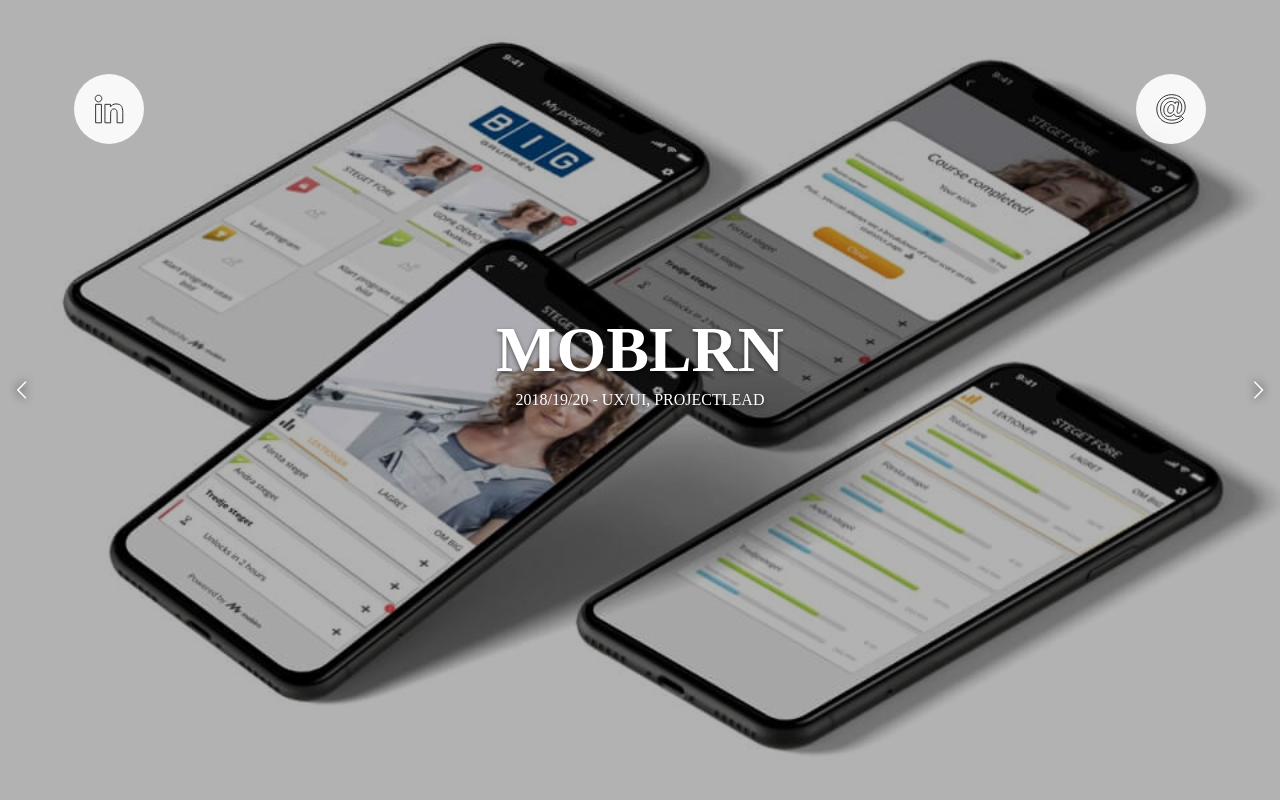
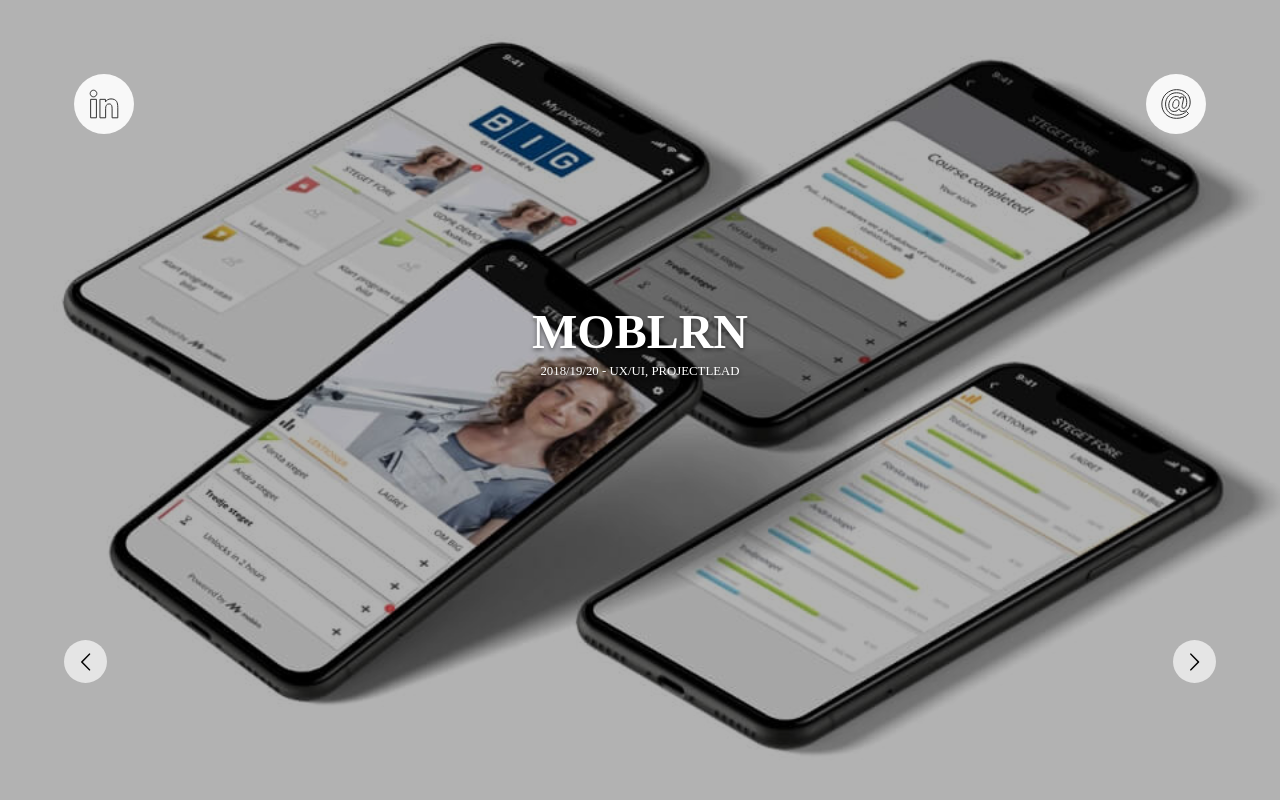
Before and after one commit to Vittra/portfolio-2020, a React (Create React App) app: page / in a window 1280 px wide. Shown: the top 800 px of the page. Built offline with nearby package versions, Linux system fonts and the light colour scheme.

Commit message:
prep för release

```diff
--- a/src/Components/ProjectForm.js
+++ b/src/Components/ProjectForm.js
@@ -8,6 +8,9 @@ import LoadSpinner from '../Images/Misc/load-spinner.svg'
 
 
 const projectform = (props) => {
+
+
+
     return(
         <div className="Project">
             <LazyLoad height={'100vh'} >
--- a/src/Components/Projects.css
+++ b/src/Components/Projects.css
@@ -1,11 +1,12 @@
 *{
     font-family: AvenirNext-Regular;
+    color: #272727 ;
 }
 
 
 
 body{
-    background-color: #FFF;
+    background-color: #fff;
 }
 
 a:visited{
@@ -110,32 +111,18 @@ h2{
 
 .react-multiple-carousel__arrow--left, .react-multiple-carousel__arrow--right{
     top: 50vh;
-    /* background-color: transparent !important; */
     margin-top: 0 !important;
-    position: fixed !important;
+    position: absolute !important;
     height: 0;
+    padding-right: 15px;
+    padding-left: 15px;
     color: white;
     background-color: rgba(246,246,246,0.75) !important;
     box-shadow: 0 2px 5px 0 rgba(0,0,0,0.20);
 }
 .react-multiple-carousel__arrow--left{
     left: 1vw !important;
-    padding-right: 15px;
-    padding-left: 15px;
-    /* margin-left: 12vw; */
     overflow: hidden;
-}
-
-
-.react-multiple-carousel__arrow--left:hover{
-    padding-right: 130px;
-
-}
-
-
-
-.react-multiple-carousel__arrow--right:hover{
-    padding-left: 110px;
 }
 
 @media screen and (hover: hover) {
@@ -148,10 +135,15 @@ h2{
         content: "Next project";
         right: 40px;
     }
+
+    .react-multiple-carousel__arrow--left:hover{
+        padding-right: 130px;
+    }
+
+    .react-multiple-carousel__arrow--right:hover{
+        padding-left: 110px;
+    }
  }
-
-
-
 
 .react-multiple-carousel__arrow::before{
     color: black !important;
@@ -160,16 +152,12 @@ h2{
 
 .react-multiple-carousel__arrow--right{
     right: 1vw !important;
-    padding-left: 15px;
-    padding-right: 15px;
     /* margin-right: 12vw; */
     overflow: hidden;
 }
 .react-multiple-carousel__arrow {
     transition: all 0.3s !important;
 }
-
-
 
 .react-multiple-carousel__arrow::after {
     position: absolute;
@@ -230,8 +218,6 @@ h2{
     margin-bottom: 40px;
 }
 
-.CarouselDots{
-}
 
 li{
     margin: 0px !important;
@@ -269,13 +255,20 @@ font-style: italic;
 
 
 @media (hover: none) and (max-height: 825px)  {
+    .HeroCardTitleWrapper{
+        width: 100vw;
+    }
+
+
     h1{
         /* font-size: 2rem; */
         top: 42vh;
+        font-size: 3rem;
 
     }
     h2{
         top: 48vh;
+        font-size: 0.8rem;
     }
 
     .projectImagesDescription:last-child{
@@ -291,26 +284,23 @@ font-style: italic;
         max-width: 90vw;
     }
 
+
     .react-multiple-carousel__arrow--left{
-        left: 0 !important;
-        padding: 0 !important;
-        background-color: transparent !important;
-        top: 46vh;
+        left: 5vw !important;
         margin-left: 0vw;
+        top: 80vh;
+
+
+
     }
 
     .react-multiple-carousel__arrow--right{
-        right: 0 !important;
-        padding: 0 !important;
-        background-color: transparent !important;
-        top: 46vh;
+        right:5vw !important;
         margin-right: 0vw;
+        top: 80vh;
+
     }
 
-    .react-multiple-carousel__arrow::before {
-        text-shadow: 0 0px 10px rgba(0,0,0,1);
-        color: white !important;
-    }
 
     .ProjectTitle{
         margin-top: 3vh;
@@ -346,10 +336,6 @@ font-style: italic;
         box-shadow: none;
     }
 
-    h2{
-        font-size: 1rem;
-    }
-
     .splitter{
         margin-bottom: 2vh;
     }
--- a/src/Components/SoMeNav.css
+++ b/src/Components/SoMeNav.css
@@ -48,7 +48,7 @@ object{
 
     .SoMeNav a{
         background-color: rgba(255, 255, 255, 0.9);
-        padding: 20px;
+        padding: 15px;
         border-radius: 100%;
     }
 
--- a/src/Projects/Projects.js
+++ b/src/Projects/Projects.js
@@ -1,4 +1,4 @@
-import React, {Component} from 'react';
+import React, { Component } from 'react';
 import Projectform from '../Components/ProjectForm';
 import Carousel from 'react-multi-carousel';
 import 'react-multi-carousel/lib/styles.css';
@@ -30,8 +30,8 @@ class projects extends Component {
     ]
   };
 
+  render() {
 
-  render() {
     const responsive = {
       desktop: {
         breakpoint: { max: 3000, min: 1024 },
@@ -95,6 +95,8 @@ class projects extends Component {
           </Carousel>
         );
       };
+
+
     }
 
 export default projects
```
